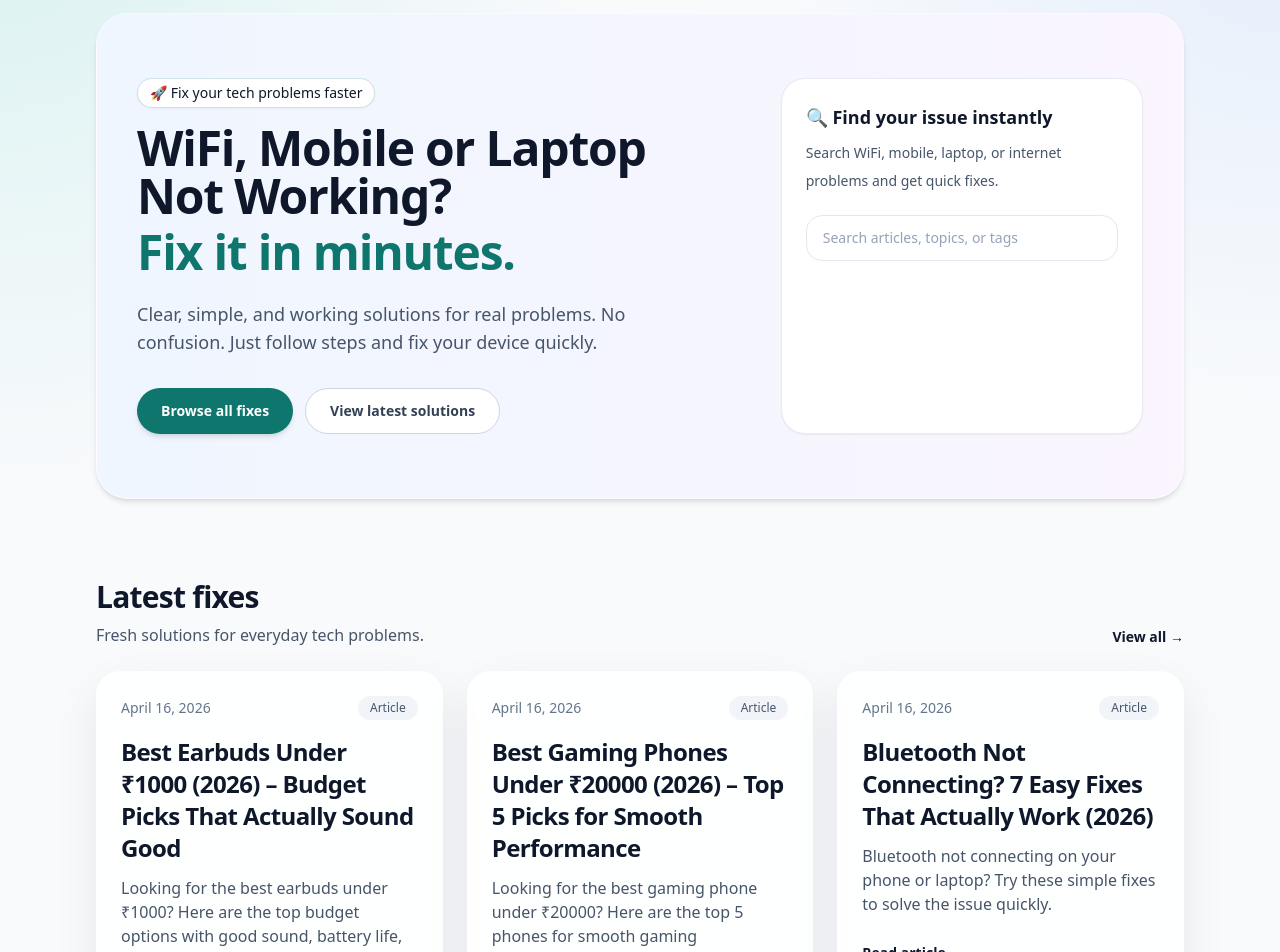
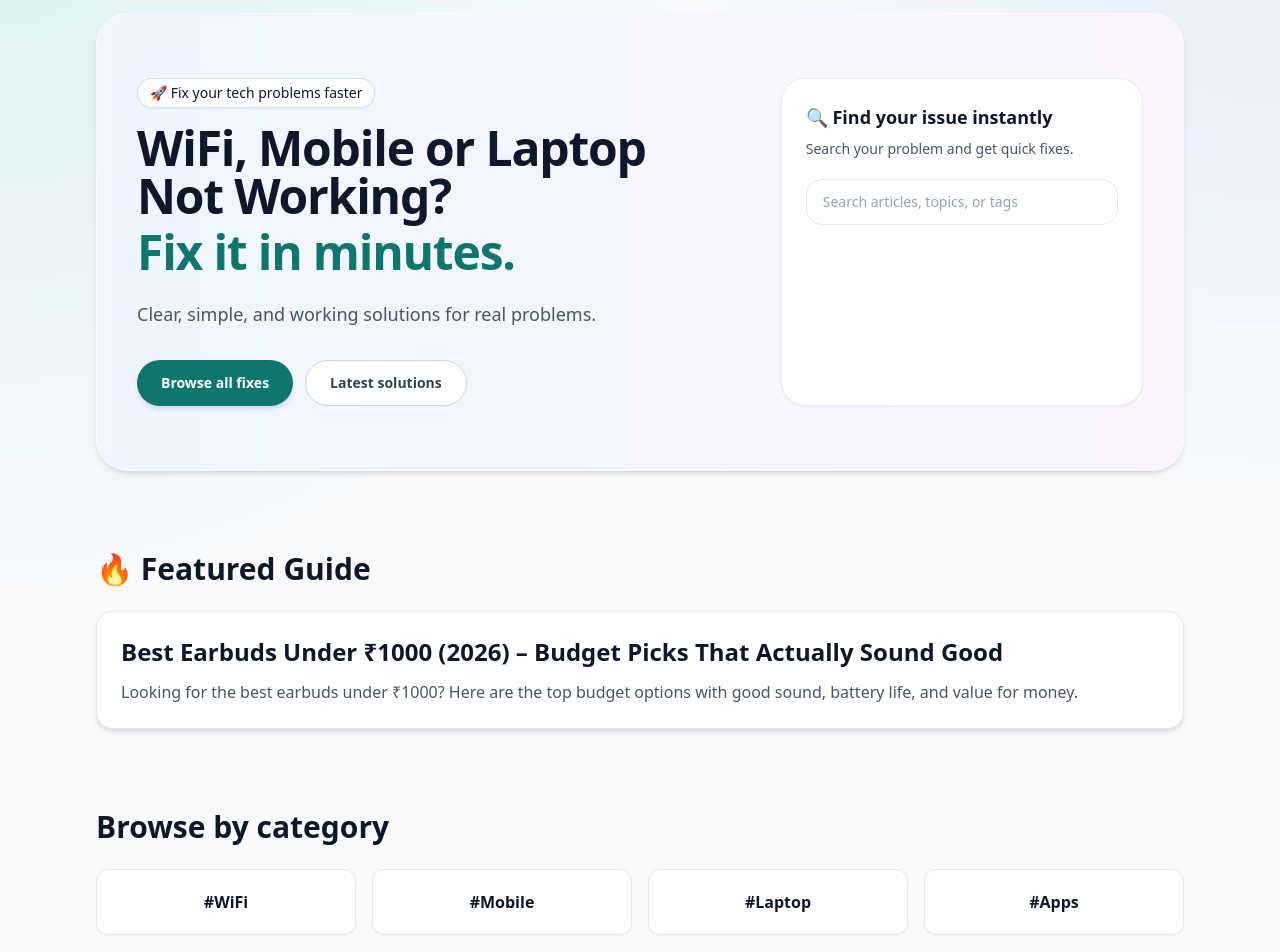
Before and after one commit to varunbhatt0009-prog/fixmytech-new, a Next.js app: page / in a window 1280 px wide. Shown: the part 100-1052 px from the top of the page. Built offline with nearby package versions, Linux system fonts and the light colour scheme.

Commit message:
homepage upgraded with featured + categories

```diff
--- a/app/page.tsx
+++ b/app/page.tsx
@@ -13,11 +13,12 @@ export const metadata: Metadata = {
 export default function HomePage() {
   const posts = getAllPosts();
   const latestPosts = posts.slice(0, 6);
+  const featuredPost = posts[0]; // 🔥 newest post as featured
 
   return (
     <div className="mx-auto flex w-full max-w-6xl flex-col gap-20 px-4 pb-20 pt-10 sm:px-6 lg:px-8">
 
-      {/* HERO SECTION */}
+      {/* HERO */}
       <section className="grid gap-10 rounded-[2rem] border border-white/60 bg-gradient-to-r from-blue-50 to-purple-50 px-6 py-12 shadow-md md:grid-cols-[1.25fr_0.75fr] md:px-10 md:py-16">
 
         <div className="max-w-2xl">
@@ -33,8 +34,7 @@ export default function HomePage() {
           </h1>
 
           <p className="mt-6 max-w-xl text-base leading-8 text-slate-600 sm:text-lg">
-            Clear, simple, and working solutions for real problems. No confusion.
-            Just follow steps and fix your device quickly.
+            Clear, simple, and working solutions for real problems.
           </p>
 
           <div className="mt-8 flex flex-col gap-3 sm:flex-row">
@@ -49,19 +49,18 @@ export default function HomePage() {
               href="#latest-articles"
               className="inline-flex items-center justify-center rounded-full border border-slate-300 bg-white px-6 py-3 text-sm font-semibold text-slate-700 transition hover:border-accent hover:text-accent-deep"
             >
-              View latest solutions
+              Latest solutions
             </a>
           </div>
         </div>
 
-        {/* SEARCH BOX */}
         <div className="rounded-[1.5rem] border border-slate-200/80 bg-white p-6 shadow-sm">
           <h2 className="text-lg font-semibold text-ink">
             🔍 Find your issue instantly
           </h2>
 
-          <p className="mt-2 text-sm leading-7 text-slate-600">
-            Search WiFi, mobile, laptop, or internet problems and get quick fixes.
+          <p className="mt-2 text-sm text-slate-600">
+            Search your problem and get quick fixes.
           </p>
 
           <div className="mt-5">
@@ -70,22 +69,56 @@ export default function HomePage() {
         </div>
       </section>
 
-      {/* LATEST ARTICLES */}
+      {/* 🔥 FEATURED POST */}
+      {featuredPost && (
+        <section className="space-y-6">
+          <h2 className="text-3xl font-bold text-ink">🔥 Featured Guide</h2>
+
+          <Link
+            href={`/blog/${featuredPost.slug}`}
+            className="block rounded-2xl border bg-white p-6 shadow-md hover:shadow-lg transition"
+          >
+            <h3 className="text-2xl font-semibold text-ink">
+              {featuredPost.title}
+            </h3>
+            <p className="mt-3 text-slate-600">
+              {featuredPost.description}
+            </p>
+          </Link>
+        </section>
+      )}
+
+      {/* 🏷️ CATEGORIES */}
+      <section className="space-y-6">
+        <h2 className="text-3xl font-bold text-ink">Browse by category</h2>
+
+        <div className="grid grid-cols-2 gap-4 sm:grid-cols-4">
+          {["WiFi", "Mobile", "Laptop", "Apps"].map((cat) => (
+            <div
+              key={cat}
+              className="rounded-xl border bg-white p-5 text-center font-semibold text-ink shadow-sm hover:shadow-md transition"
+            >
+              #{cat}
+            </div>
+          ))}
+        </div>
+      </section>
+
+      {/* LATEST */}
       <section id="latest-articles" className="space-y-6">
-        <div className="flex items-end justify-between gap-4">
+        <div className="flex items-end justify-between">
           <div>
-            <h2 className="text-3xl font-bold tracking-tight text-ink">
+            <h2 className="text-3xl font-bold text-ink">
               Latest fixes
             </h2>
-
-            <p className="mt-2 text-sm leading-7 text-slate-600 sm:text-base">
-              Fresh solutions for everyday tech problems.
+            <p className="text-slate-600 mt-2">
+              Fresh solutions for real problems.
             </p>
           </div>
 
           <Link
             href="/blog"
-            className="hidden text-sm font-semibold text-accent-deep transition hover:text-accent md:inline-flex"
+            className="hidden md:inline-flex text-sm font-semibold text-accent-deep hover:text-accent"
           >
             View all →
           </Link>
@@ -97,6 +130,7 @@ export default function HomePage() {
           ))}
         </div>
       </section>
+
     </div>
   );
 }
```
